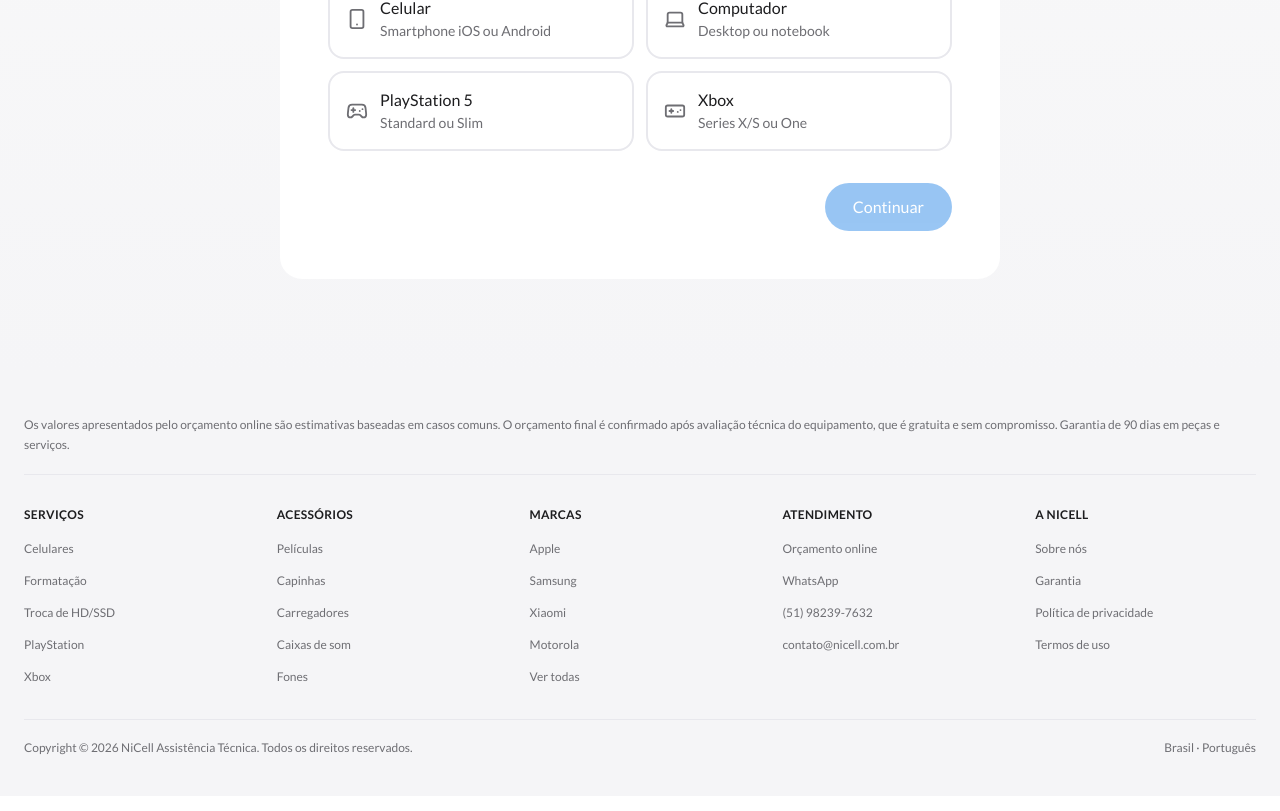
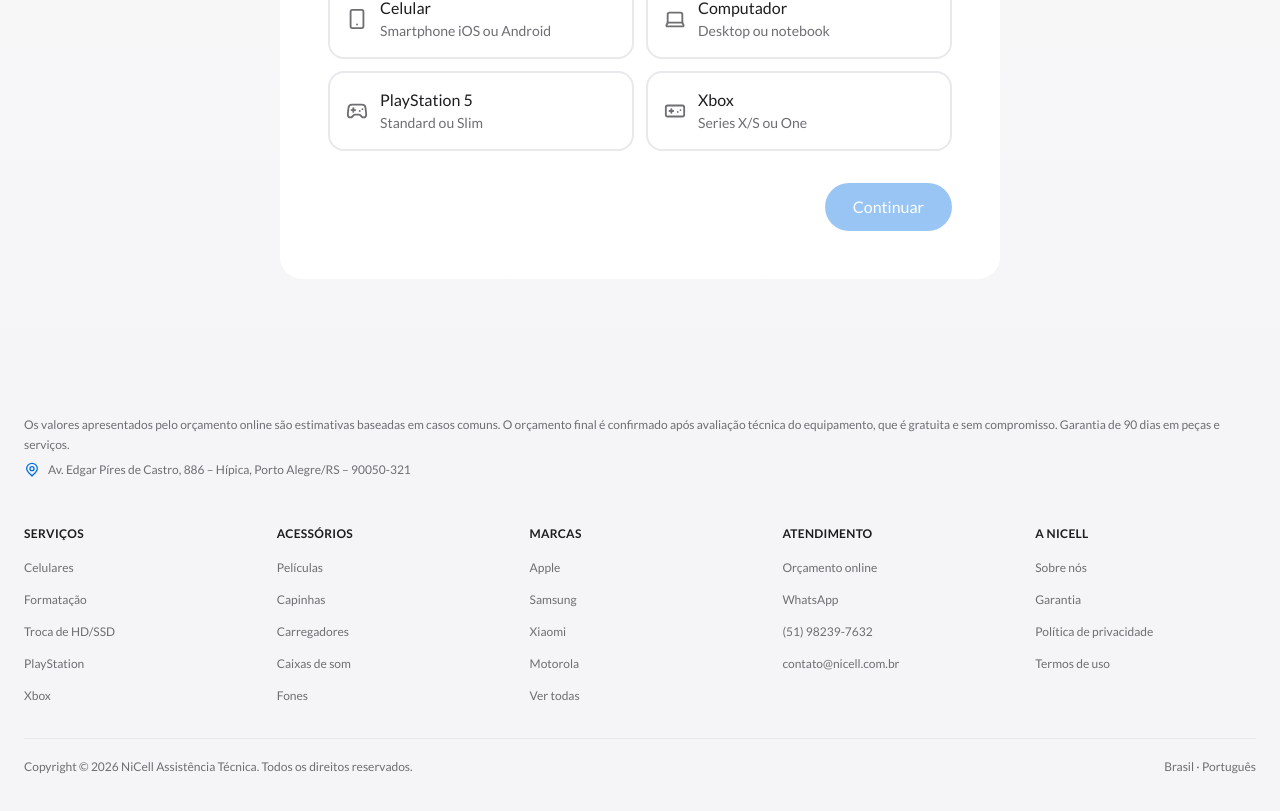
Before and after one commit to censuradho/nicell-ui, a Next.js app: page / in a window 1280 px wide. Shown: the part 3334-4145 px from the top of the page. Built offline with nearby package versions, Linux system fonts and the light colour scheme.

Commit message:
feat(Footer): add address section and adjust disclaimer spacing

```diff
--- a/components/Footer.tsx
+++ b/components/Footer.tsx
@@ -64,9 +64,15 @@ export function Footer() {
       <div className="container">
 
         {/* disclaimer */}
-        <p className="text-xs leading-relaxed pb-5 border-b border-outline">
+        <p className="text-xs leading-relaxed pb-2">
           {disclaimer}
         </p>
+
+        {/* endereço */}
+        <address className="not-italic text-xs text-card-foreground mb-4 flex items-center gap-2">
+          <svg width="16" height="16" fill="none" stroke="currentColor" strokeWidth="2" strokeLinecap="round" strokeLinejoin="round" className="inline-block align-middle text-primary" viewBox="0 0 24 24"><path d="M12 21c-4.8-4.8-8-7.2-8-11A8 8 0 0 1 20 10c0 3.8-3.2 6.2-8 11Z"/><circle cx="12" cy="10" r="3"/></svg>
+          Av. Edgar Píres de Castro, 886 – Hípica, Porto Alegre/RS – 90050-321
+        </address>
 
         {/* nav columns */}
         <nav
```
